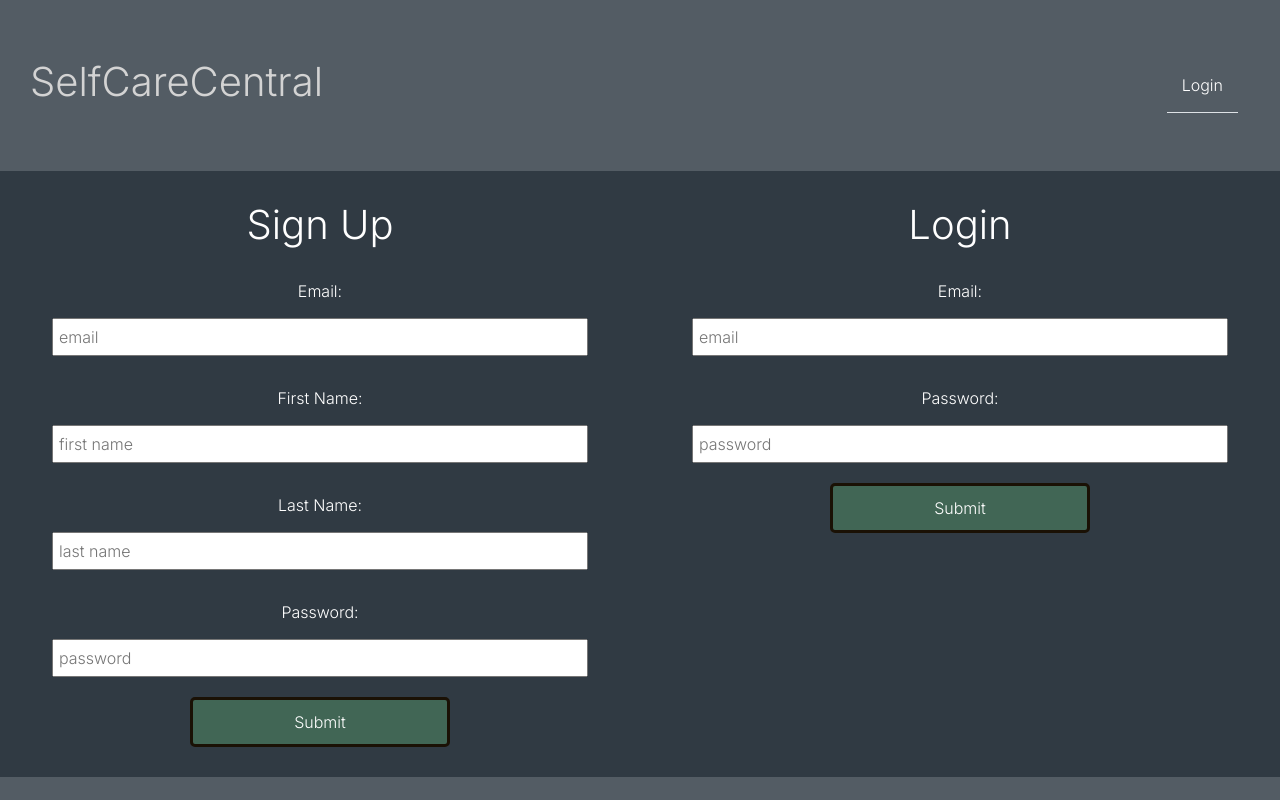
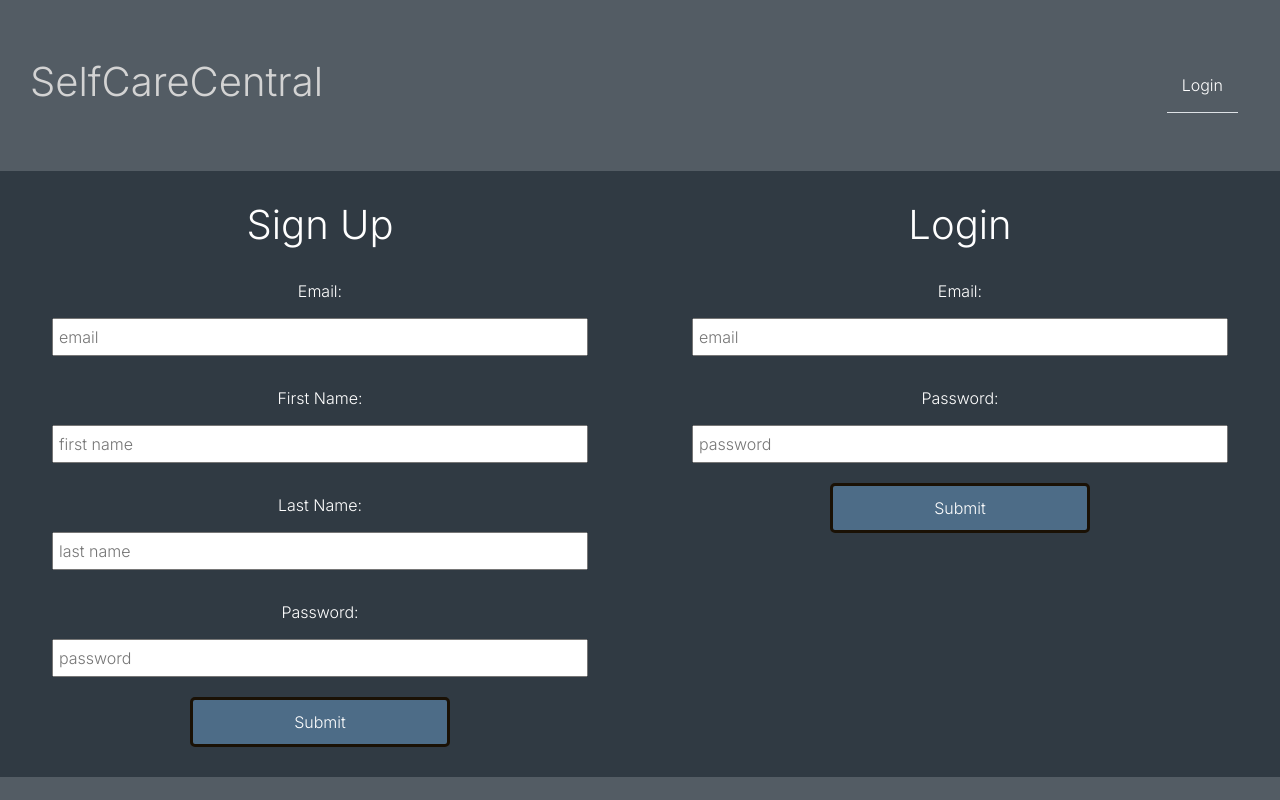
Before and after one commit to hseymo/selfcare, a React (Create React App) app: page /login in a window 1280 px wide. Built offline with nearby package versions, Linux system fonts and the light colour scheme; no server answers.

Commit message:
changed colors

```diff
--- a/src/components/pages/Home/home.css
+++ b/src/components/pages/Home/home.css
@@ -17,20 +17,9 @@
     background-position: center;
 }
 
-.homePage.card {
-    background: transparent;
-    color: white;
-    text-shadow: 1px 1px 2px black, 0 0 25px blue, 0 0 5px purple;
-    text-align: center;
-}
-
-.homePage p {
-    margin-bottom: 30px;
-}
-
 .enter {
     padding: 5px;
-    background: #416655;
+    background: #284055;
     border-radius: 5px;
     border: 3px solid rgb(26, 17, 5);
     color: rgb(255, 255, 255);
@@ -42,11 +31,11 @@
 }
 
 #root {
-    background-color: #916f3da6;
+    background-color: #535c64a6;
 }
 
 .container {
-    background-color: #916f3da6;
+    background-color: #535c64a6;
     position: absolute;
     margin-top: -350px;
     z-index: 1;
--- a/src/components/pages/login/login.css
+++ b/src/components/pages/login/login.css
@@ -28,7 +28,7 @@ input {
 .loginbutton, .submitbutton {
     width: 45%;
     padding: 10px;
-    background-color: #416655;
+    background-color: #4d6c87;
     border-radius: 5px;
     border: 3px solid rgb(26, 17, 5);
     color: white;
```
